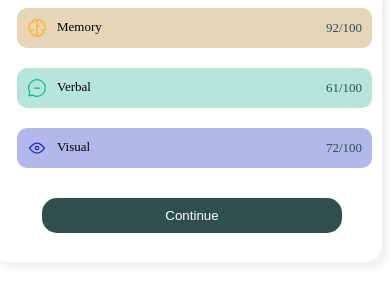
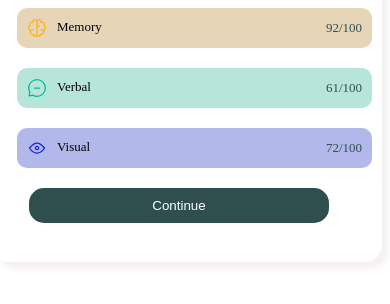
Before and after one commit to Kay24644/sum, a plain HTML site: page index.html in a window 390 px wide. Shown: the part 524-828 px from the top of the page. Drawn offline with Linux system fonts and the light colour scheme.

Commit message:
first commit

```diff
--- a/style.css
+++ b/style.css
@@ -183,7 +183,10 @@ img{
     width: 100%;
 }
 button{
-    margin-left: 25px;
+    display: flex;
+    justify-content: center;
+    align-items: center;
+    margin-left: 12px;
 }
 .text4{
     margin-bottom: 20px;
```
